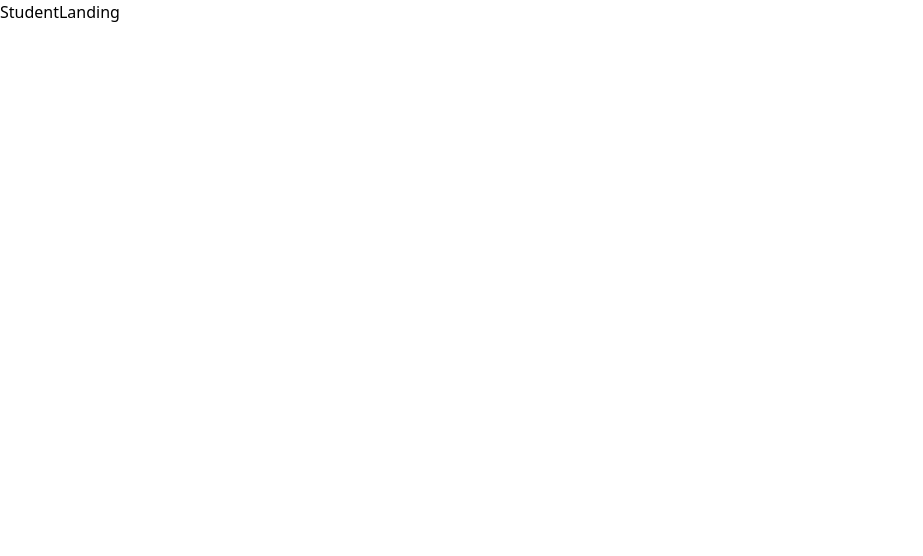
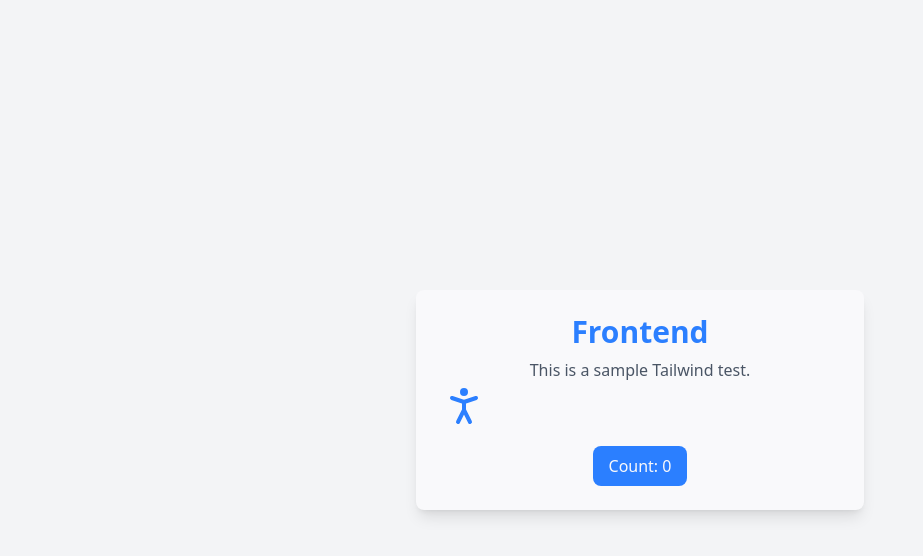
Before and after one commit to cazhiareese/ICS-STAR, a React (Vite) app in the folder app/: page /student in a window 1280 px wide. Shown: the top 556 px of the page, without its empty margins (0-923 px from the left). Built offline with nearby package versions, Linux system fonts and the light colour scheme.

Commit message:
chore: testing for routing

```diff
--- a/app/src/AuthPages/Login.jsx
+++ b/app/src/AuthPages/Login.jsx
@@ -10,6 +10,7 @@ function LoginPage() {
   };
 
   return (
+    <>
         <div className="flex items-center justify-center min-h-screen bg-gray-100">
         <div className="container max-w-md p-6 bg-white shadow-lg rounded-lg text-center">
             <h1 className="text-3xl font-bold text-blue-500">Login</h1>
@@ -33,6 +34,7 @@ function LoginPage() {
             </button>
         </div>
         </div>
+    </>
   );
 }
 
--- a/app/src/RootPages/StudentPages/studentdashboard.jsx
+++ b/app/src/RootPages/StudentPages/studentdashboard.jsx
@@ -1,7 +1,28 @@
 import React from "react";
+import { useState } from "react";
+import { PersonStanding } from "lucide-react";
 
 function StudentLanding() {
-  return <h1>StudentLanding</h1>;
+    const [count, setCount] = useState(0);
+
+    return (
+      <div className="flex items-center justify-center min-h-screen bg-gray-100">
+        <div className="container max-w-md p-6 bg-white shadow-lg rounded-lg
+                        hover:-translate-y-2 transition-transform duration-300 ease-in-out">
+          <h1 className="text-3xl font-bold text-blue-500 text-center">Frontend</h1>
+          <p className="mt-2 text-gray-600 text-center">This is a sample Tailwind test.</p>
+          <PersonStanding size={48} className="text-blue-500" />
+          <div className="flex justify-center mt-4">
+            <button
+              className="px-4 py-2 bg-blue-500 text-white rounded-lg hover:bg-blue-600 transition duration-200"
+              onClick={() => setCount(count + 1)}
+            >
+              Count: {count}
+            </button>
+          </div>
+        </div>
+      </div>
+    );
 }
 
 export default StudentLanding;
```
Lines whose indentation alone changed are shown as unchanged.
